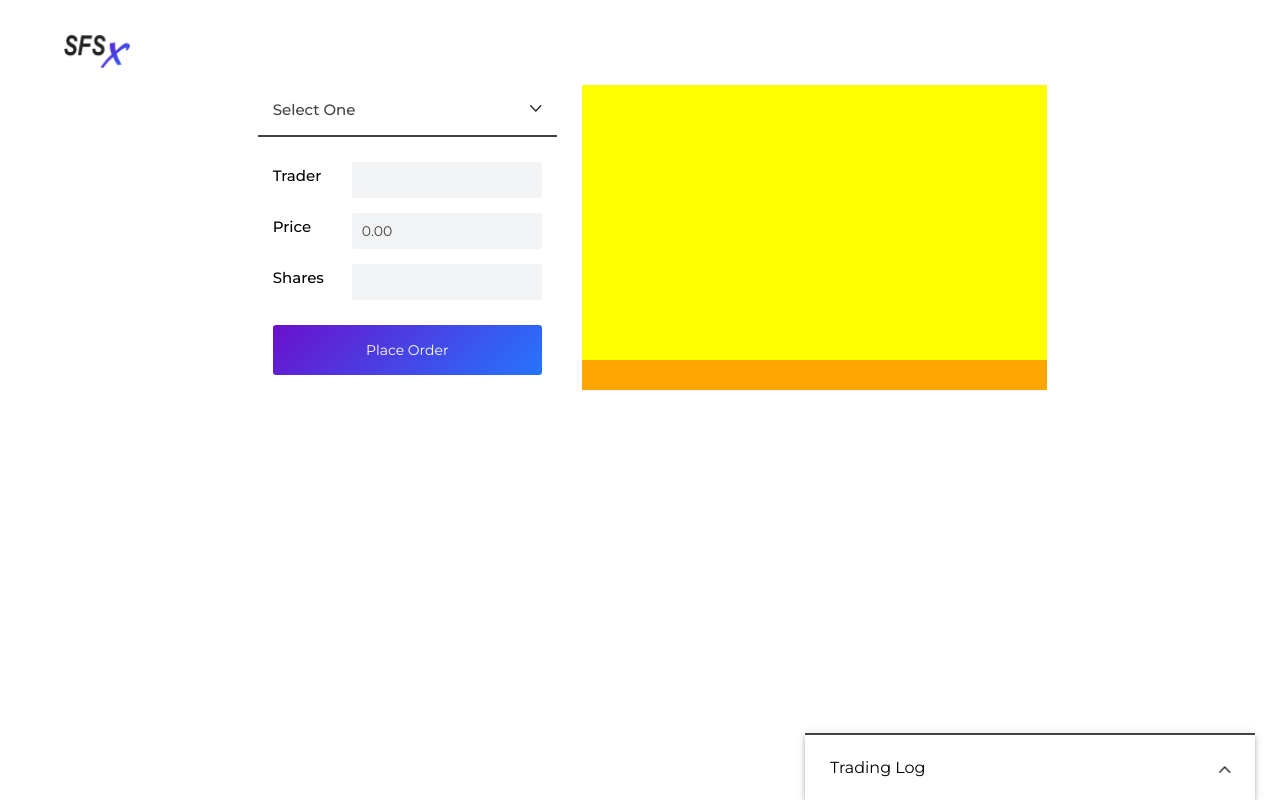
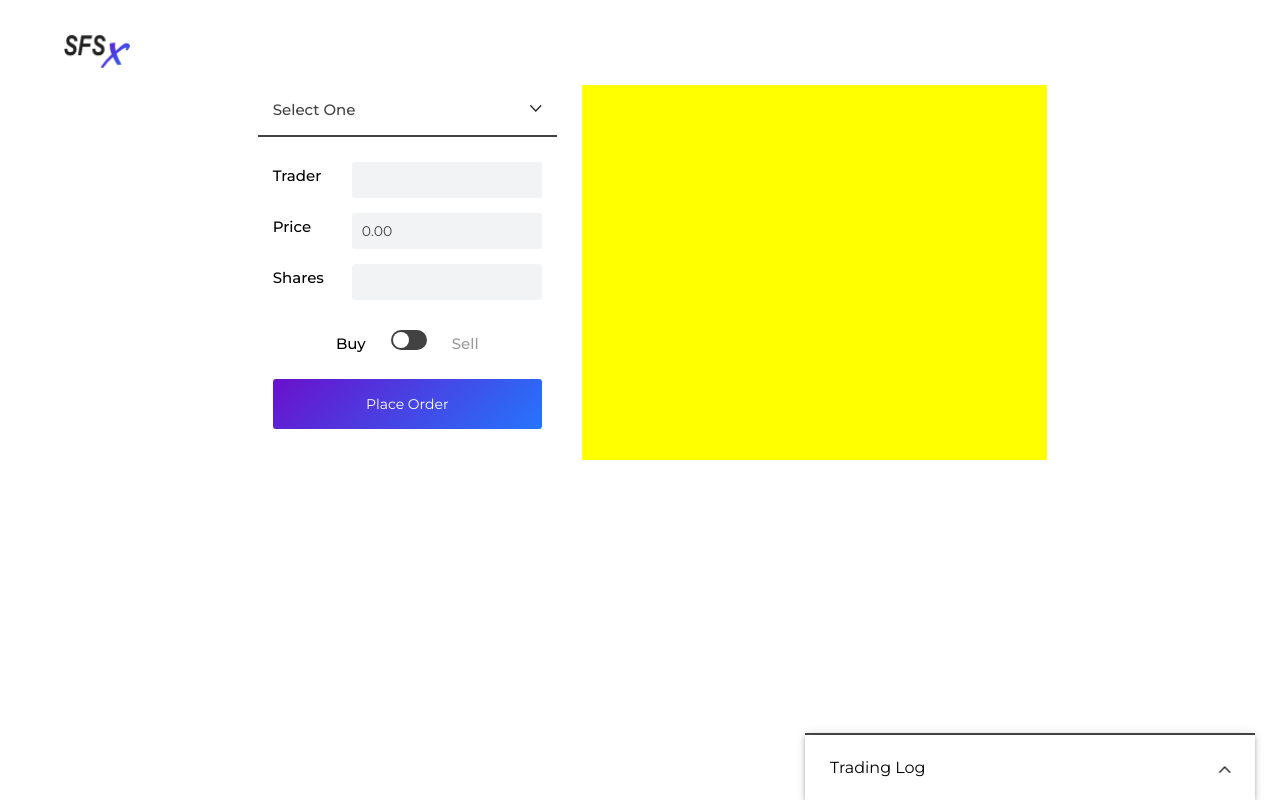
Before and after one commit to jadamduff/sfsx, a React (Create React App) app: page / in a window 1280 px wide. Built offline with nearby package versions, Linux system fonts and the light colour scheme.

Commit message:
Add toggle button and get form fully functional

```diff
--- a/src/components/order_form/OrderForm.js
+++ b/src/components/order_form/OrderForm.js
@@ -1,10 +1,14 @@
 import React, { Component } from 'react';
+
+/** @jsx jsx */
+import { jsx, css } from '@emotion/core'
 
 import * as styles from './styles'
 import { formatMoney } from '../../utils/general';
 
 import Dropdown from './form_builders/Dropdown'
 import Input from './form_builders/Input';
+import ToggleButton from './form_builders/ToggleButton';
 
 class OrderForm extends Component {
   constructor(props) {
@@ -28,11 +32,13 @@ class OrderForm extends Component {
   }
 
   selectStock = (event) => {
-    let value;
-    event.target.dataset.id === 'noselect' ? value = false : value = event.target.dataset.id
+    const value = event.target.dataset.id;
     this.props.changeStock(value);
     this.setState({
-      stock: value
+      formData: {
+        ...this.state.formData,
+        stock: value
+      }
     })
   }
 
@@ -74,8 +80,11 @@ class OrderForm extends Component {
   }
 
   toggleBuySell = () => {
-    this.setState((prevState) => ({
-      buySell: prevState.buySell === 'buy' ? 'sell' : 'buy'
+    this.setState(prevState => ({
+      formData: {
+        ...prevState.formData,
+        buySell: prevState.formData.buySell === 'buy' ? 'sell' : 'buy'
+      }
     }))
   }
 
@@ -93,7 +102,7 @@ class OrderForm extends Component {
     const { stock, trader, price, shares, buySell } = this.state.formData;
     return (
       <styles.Container>
-        <Dropdown selectedStock={stock} dropdownOpen={this.state.dropdownOpen} toggleDropdownOpen={this.toggleDropdownOpen}/>
+        <Dropdown selectedStock={stock} selectStock={this.selectStock} dropdownOpen={this.state.dropdownOpen} toggleDropdownOpen={this.toggleDropdownOpen}/>
         {!this.state.dropdownOpen &&
           <styles.BodyContainer>
             <styles.BodyRow>
@@ -105,6 +114,11 @@ class OrderForm extends Component {
             <styles.BodyRow>
               <styles.Label>Shares</styles.Label><Input value={shares} name="shares" type="number" handleChange={this.handleInputChange}/>
             </styles.BodyRow>
+            <styles.ToggleBodyRow>
+              <styles.Label css={buySell === "sell" && css`opacity: .4`}>Buy</styles.Label>
+              <ToggleButton position={buySell === "buy" ? "left" : "right"} onClick={() => this.toggleBuySell()} />
+              <styles.Label css={buySell === "buy" && css`opacity: .4`}>Sell</styles.Label>
+            </styles.ToggleBodyRow>
             <styles.Submit type="submit">Place Order</styles.Submit>
           </styles.BodyContainer>
         }
--- a/src/components/order_form/form_builders/Dropdown.js
+++ b/src/components/order_form/form_builders/Dropdown.js
@@ -14,7 +14,12 @@ class Dropdown extends Component {
   }
 
   renderSelectedStock = () => {
-    return this.props.stock ? this.props.stock : 'Select One'
+    return this.props.selectedStock ? this.props.selectedStock : 'Select One'
+  }
+
+  handleSelect = (event) => {
+    this.props.selectStock(event);
+    this.props.toggleDropdownOpen();
   }
 
   render() {
@@ -48,10 +53,10 @@ class Dropdown extends Component {
         </DropdownBox>
         {this.props.dropdownOpen &&
           <React.Fragment>
-            <DropdownOption>GOOG</DropdownOption>
-            <DropdownOption>FB</DropdownOption>
-            <DropdownOption>ORCL</DropdownOption>
-            <DropdownOption>ZGRO</DropdownOption>
+            <DropdownOption data-id="GOOG" onClick={(event) => this.handleSelect(event)}>GOOG</DropdownOption>
+            <DropdownOption data-id="FB" onClick={(event) => this.handleSelect(event)}>FB</DropdownOption>
+            <DropdownOption data-id="ORCL" onClick={(event) => this.handleSelect(event)}>ORCL</DropdownOption>
+            <DropdownOption data-id="ZGRO" onClick={(event) => this.handleSelect(event)}>ZGRO</DropdownOption>
           </React.Fragment>
         }
       </DropdownContainer>
--- /dev/null
+++ b/src/components/order_form/form_builders/ToggleButton.js
@@ -0,0 +1,17 @@
+import React from 'react';
+
+/** @jsx jsx */
+import { jsx, css } from '@emotion/core';
+
+import * as styles from '../styles';
+
+const ToggleButton = (props) => {
+  return (
+    <styles.ToggleButtonContainer onClick={props.onClick}>
+      <styles.ToggleButtonKnob position={props.position === "left" ? "translateX(0)" : "translateX(16px)"}>
+        </styles.ToggleButtonKnob>
+    </styles.ToggleButtonContainer>
+  )
+}
+
+export default ToggleButton;
--- a/src/components/order_form/styles.js
+++ b/src/components/order_form/styles.js
@@ -74,6 +74,34 @@ export const Input = styled.input`
   outline: none
 `
 
+export const ToggleBodyRow = styled.div`
+  margin: 30px 0 15px 0;
+  text-align: center
+`
+
+export const ToggleButtonContainer = styled.div`
+  display: inline-block;
+  height: 20px;
+  width: 36px;
+  border-radius: 32px;
+  padding: 2px;
+  background-color: #424242;
+  box-sizing: border-box;
+  cursor: pointer;
+  margin: 0 25px;
+`
+
+export const ToggleButtonKnob = styled.div`
+  height: 16px;
+  width: 16px;
+  border-radius: 16px;
+  background-color: #fff;
+  transform: ${props =>
+    props.position
+  };
+  transition: transform .2s
+`
+
 export const Submit = styled.button`
   font-family: 'Montserrat', sans-serif;
   display: block;
--- a/src/components/sections/styles.js
+++ b/src/components/sections/styles.js
@@ -32,7 +32,7 @@ export const Graph = styled.div`
   background-color: green;
   display: grid;
   grid-template-columns: 1fr;
-  grid-template-rows: 275px auto
+  grid-template-rows: 375px auto
 `
 
 export const GraphTop = styled.div`
--- a/src/components/trading_log/styles.js
+++ b/src/components/trading_log/styles.js
@@ -13,7 +13,6 @@ export const Container = styled.div`
   transition: height .2s;
   transition-timing-function: ease;
   font-family: 'Montserrat', sans-serif;
-  cursor: pointer;
   :hover {
     box-shadow: 0 4px 5px 5px rgba(0,0,0,0.06), 0 1px 10px 2px rgba(0,0,0,0.04), 0 2px 4px -1px rgba(0,0,0,0.2);
   }
@@ -28,6 +27,7 @@ export const Tab = styled.div`
   position: fixed;
   font-weight: 500px;
   grid-template-columns: 1fr auto;
+  cursor: pointer
 `
 
 export const TabLeft = styled.div`
--- a/src/utils/general.js
+++ b/src/utils/general.js
@@ -13,3 +13,8 @@ export function formatMoney(amount, decimalCount = 0, decimal = ".", thousands =
     console.log(e)
   }
 };
+
+export function timestamp() {
+  let date = new Date();
+  let timestamp = date.getMonth() + '-' + date.getDay + '-' + date.getFullYear() + ' ' + date.getHours() + ':' + date.getMinutes() + ':' + date.getSeconds()
+}
```
Also changed, not shown: src/actions/orders.js (added, +9 -0 lines).
